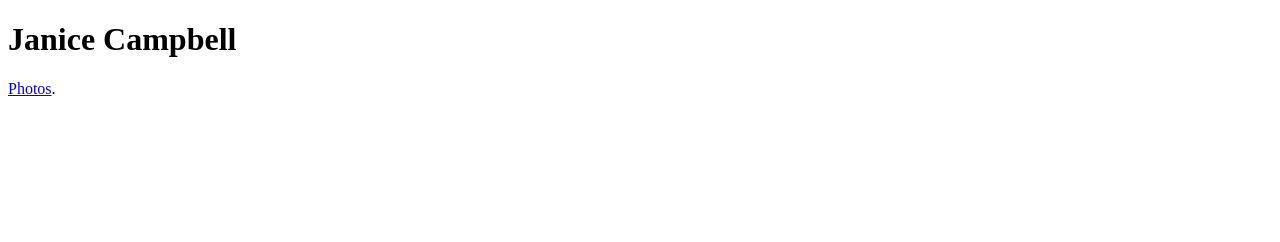
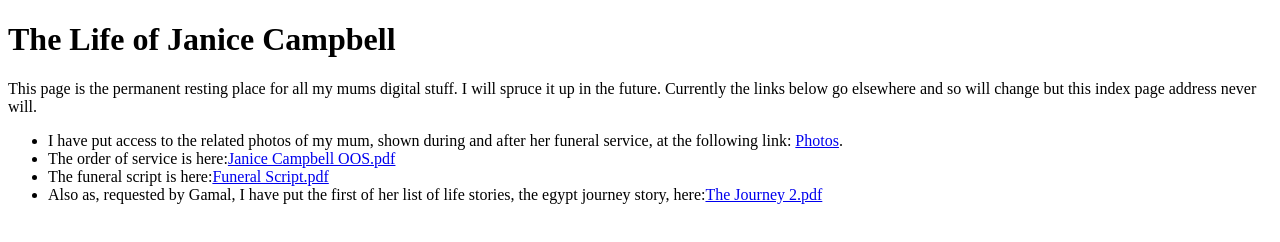
Before and after one commit to b8camp/janice-campbell, a plain HTML site: page index.html in a window 1280 px wide. Drawn offline with Linux system fonts and the light colour scheme.

Commit message:
Update index.html

```diff
--- a/index.html
+++ b/index.html
@@ -9,7 +9,13 @@
         <title>Janice Campbell</title-->
     </head>
     <body>
-        <h1>Janice Campbell</h1>
-        <p><a href='https://1drv.ms/a/c/a0016aeda217ce38/IgDpz9aoNz7zTavejciZDwX3ASquFg0ya-Fxvjt1lu3H6Pc?e=h2ShUf'>Photos</a>.</p>
+        <h1>The Life of Janice Campbell</h1>
+        <p>This page is the permanent resting place for all my mums digital stuff. I will spruce it up in the future. Currently the links below go elsewhere and so will change but this index page address never will.</p>
+        <p><ul>
+            <li>I have put access to the related photos of my mum, shown during and after her funeral service, at the following link: <a href='https://1drv.ms/a/c/a0016aeda217ce38/IgDpz9aoNz7zTavejciZDwX3ASquFg0ya-Fxvjt1lu3H6Pc?e=h2ShUf'>Photos</a>.</li>
+            <li>The order of service is here:<a href='https://1drv.ms/b/c/a0016aeda217ce38/IQCP4XpfTxunSoPIdSNs6LXoASHxwHROejMHuFAmX4LxPJY?e=Kb8hLQ'>Janice Campbell OOS.pdf</a></li>
+            <li>The funeral script is here:<a href='https://1drv.ms/b/c/a0016aeda217ce38/IQCel1e0oKwASqEO9OTC_sWaAfmPWRncvNw141AzLWvP0wI?e=RcUGDh'>Funeral Script.pdf</a></li>
+            <li>Also as, requested by Gamal, I have put the first of her list of life stories, the egypt journey story, here:<a href='https://1drv.ms/b/c/a0016aeda217ce38/IQD9TKzPg8o6Sb4N4UTrXauNAel4ocEsqTR1JtUdrMo-IPY'>The Journey 2.pdf</a></li>
+        </ul></p>
     </body>
 </html>
```
